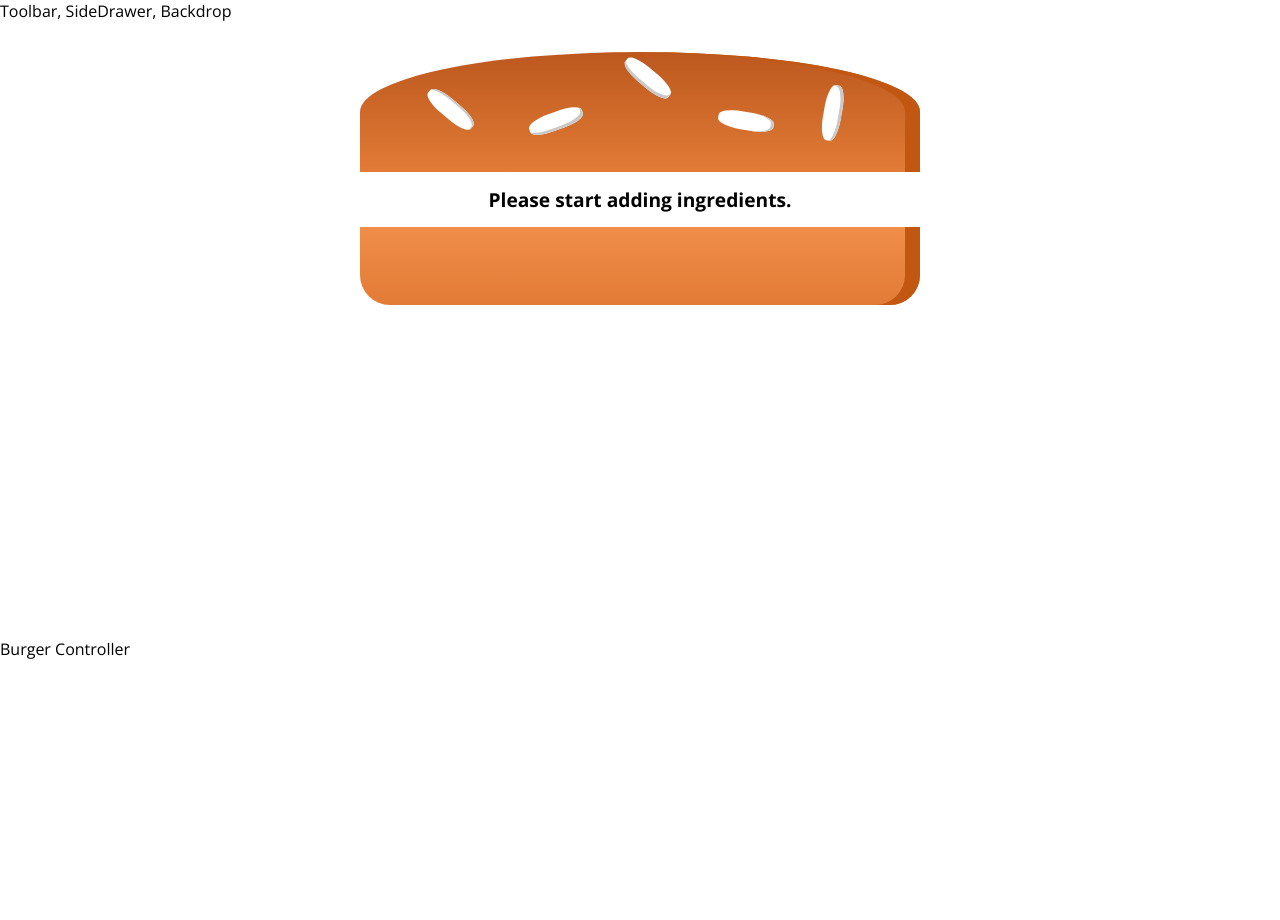
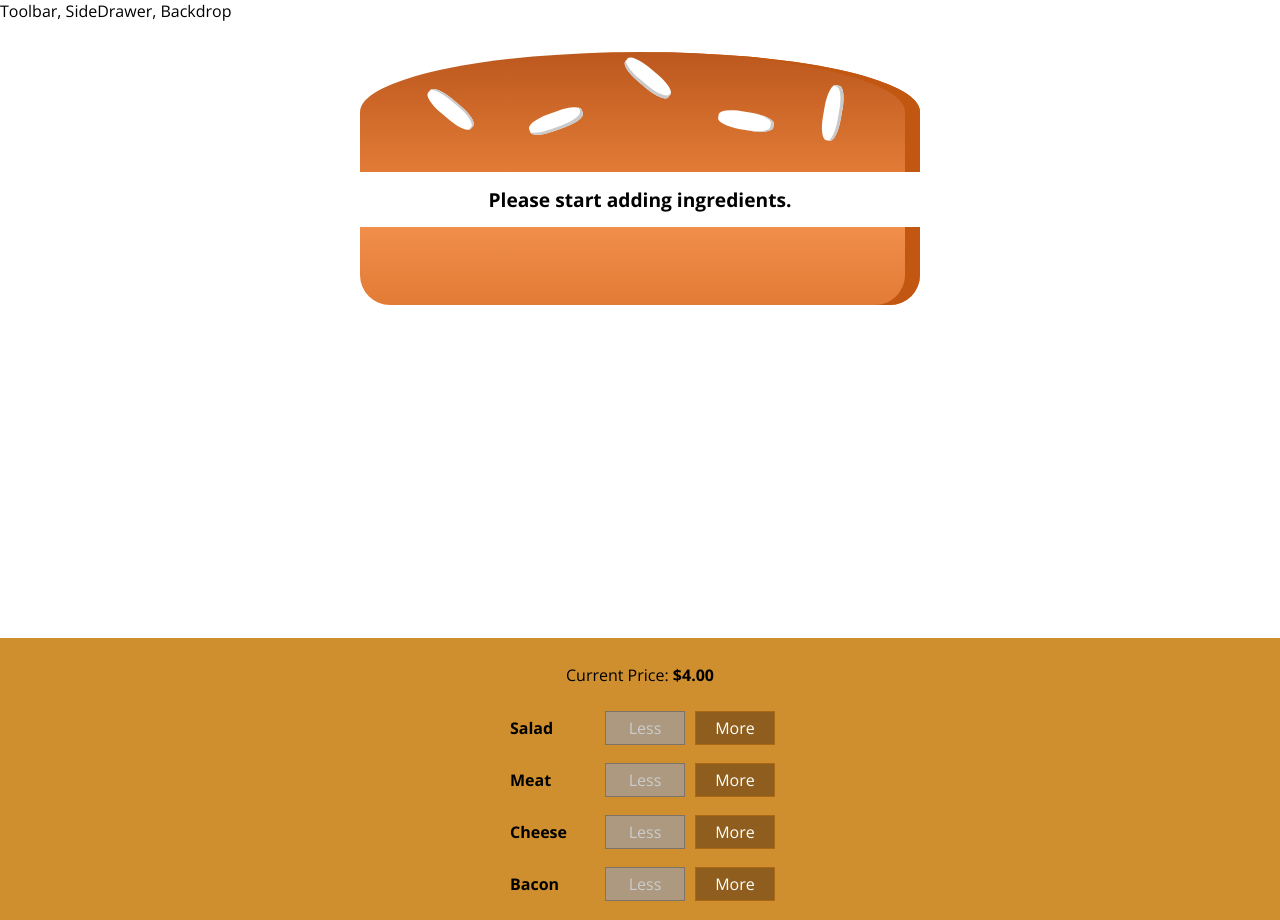
Before and after one commit to Obvinci/Burger, a React app: page / in a window 1280 px wide. Before the commit the page ends 800 px from the top, so only its background shows below. Built offline with nearby package versions, Linux system fonts and the light colour scheme.

Commit message:
build burger ingredients control panel

```diff
--- /dev/null
+++ b/src/components/BuildControls/BuildControl/BuildControl.css
@@ -0,0 +1,56 @@
+.BuildControl {
+  display: flex;
+  justify-content: space-between;
+  align-items: center;
+  margin: 5px 0;
+}
+
+.BuildControl button {
+  display: block;
+  font: inherit;
+  padding: 5px;
+  margin: 0 5px;
+  width: 80px;
+  border: 1px solid #AA6817;
+  cursor: pointer;
+  outline: none;
+}
+
+.BuildControl button:disabled {
+  background-color: #AC9980;
+  border: 1px solid #7E7365;
+  color: #ccc;
+  cursor: default;
+}
+
+.BuildControl button:hover:disabled {
+  background-color: #AC9980;
+  color: #ccc;
+  cursor: not-allowed;
+}
+
+.Label {
+  padding: 10px;
+  font-weight: bold;
+  width: 80px;
+}
+
+.BuildControl .Less {
+  background-color: #D39952;
+  color: white;
+}
+
+.BuildControl .More {
+  background-color: #8F5E1E;
+  color: white;
+}
+
+.BuildControl .Less:hover, .BuildControl .Less:active {
+  background-color: #DAA972;
+  color: white;
+}
+
+.BuildControl .More:hover,.BuildControl .More:active {
+  background-color: #99703F;
+  color: white;
+}
--- /dev/null
+++ b/src/components/BuildControls/BuildControl/BuildControl.js
@@ -0,0 +1,19 @@
+import React from 'react';
+import classes from './BuildControl.css';
+
+const buildControl = (props) => {
+  return (
+    <div className={classes.BuildControl}>
+      <div className={classes.Label}>{props.label}</div>
+      <button
+        className={classes.Less}
+        onClick={props.removed}
+        disabled={props.disabled}>Less</button>
+      <button
+        className={classes.More}
+        onClick={props.added}>More</button>
+    </div>
+  )
+}
+
+export default buildControl;
--- /dev/null
+++ b/src/components/BuildControls/BuildControls.css
@@ -0,0 +1,10 @@
+.BuildControls {
+  width: 100%;
+  background-color: #CF8F2E;
+  display: flex;
+  flex-flow: column;
+  align-items: center;
+  box-shadow: 0 2px 1px #ccc;
+  margin: auto;
+  padding: 10px 0;
+}
--- /dev/null
+++ b/src/components/BuildControls/BuildControls.js
@@ -0,0 +1,28 @@
+import React from 'react';
+import classes from './BuildControls.css';
+import BuildControl from './BuildControl/BuildControl';
+
+const controls = [
+  {label: 'Salad', type: 'salad'},
+  {label: 'Meat', type: 'meat'},
+  {label: 'Cheese', type: 'cheese'},
+  {label: 'Bacon', type: 'bacon'}
+]
+
+const buildControls = (props) => {
+  return (
+    <div className={classes.BuildControls}>
+      <p>Current Price: <strong>${props.price.toFixed(2)}</strong></p>
+      {controls.map(ctrl => {
+        return <BuildControl
+          key={ctrl.type}
+          label={ctrl.label}
+          added={() => props.ingredientAdded(ctrl.type)}
+          removed={() => props.ingredientRemoved(ctrl.type)}
+          disabled={props.disabled[ctrl.type]} />
+      })}
+    </div>
+  )
+}
+
+export default buildControls;
--- a/src/containers/BurgerBuilder/BurgerBuilder.js
+++ b/src/containers/BurgerBuilder/BurgerBuilder.js
@@ -1,6 +1,14 @@
 import React, { Component } from 'react';
 import Aux from '../../hoc/Aux';
 import Burger from '../../components/Burger/Burger';
+import BuildControls from '../../components/BuildControls/BuildControls';
+
+const INGREDIENT_PRICE = {
+  salad: 0.5,
+  meat: 2.5,
+  bacon: 1.3,
+  cheese: 0.8
+}
 
 class BurgerBuilder extends Component {
   state = {
@@ -9,14 +17,39 @@
       meat: 0,
       bacon: 0,
       cheese: 0
-    }
+    },
+    totalPrice: 4
+  }
+
+  addIngredientHandler = (type) => {
+    const updatedIngredients = {...this.state.ingredients};
+    updatedIngredients[type] = this.state.ingredients[type] + 1;
+    const updatedPrice = INGREDIENT_PRICE[type] + this.state.totalPrice;
+    this.setState({ingredients: updatedIngredients, totalPrice: updatedPrice});
+  }
+
+  removeIngredientHandler = (type) => {
+    const oldCount = this.state.ingredients[type];
+    if (oldCount <= 0) return
+    const updatedIngredients = {...this.state.ingredients};
+    updatedIngredients[type] = oldCount - 1;
+    this.setState({ingredients: updatedIngredients});
   }
 
   render () {
+    const disableInfo = {...this.state.ingredients};
+    for (let key in disableInfo ) {
+      disableInfo[key] = disableInfo[key] <= 0;
+    }
+
     return (
       <Aux>
         <Burger ingredients={this.state.ingredients} />
-        <div>Burger Controller</div>
+        <BuildControls
+          ingredientAdded={this.addIngredientHandler}
+          ingredientRemoved={this.removeIngredientHandler}
+          disabled={disableInfo}
+          price={this.state.totalPrice} />
       </Aux>
     )
   }
```
